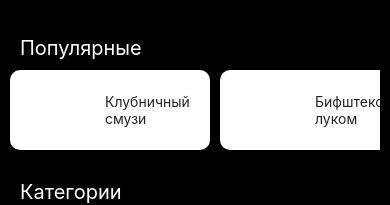
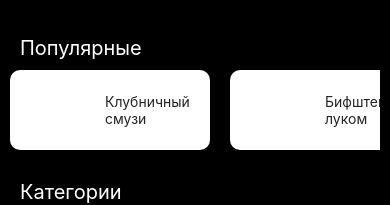
Before and after one commit to AidanaWeb/recipes_app, a React Native app: screen /Home in a window 390 px wide. Shown: the part 159-364 px from the top of the page. Built offline with nearby package versions, Linux system fonts and the light colour scheme; grey boxes are pictures that could not be loaded.

Commit message:
changed gap in RecpiesPreview component

```diff
--- a/src/screens/HomeScr.js
+++ b/src/screens/HomeScr.js
@@ -101,7 +101,7 @@ const RecipesPreview = () => {
                 id={item.id.toString()}
                 style={{
                   backgroundColor: "white",
-                  marginRight: 10,
+                  marginRight: 20,
                   height: 80,
                   width: 200,
                   borderRadius: 10,
```
